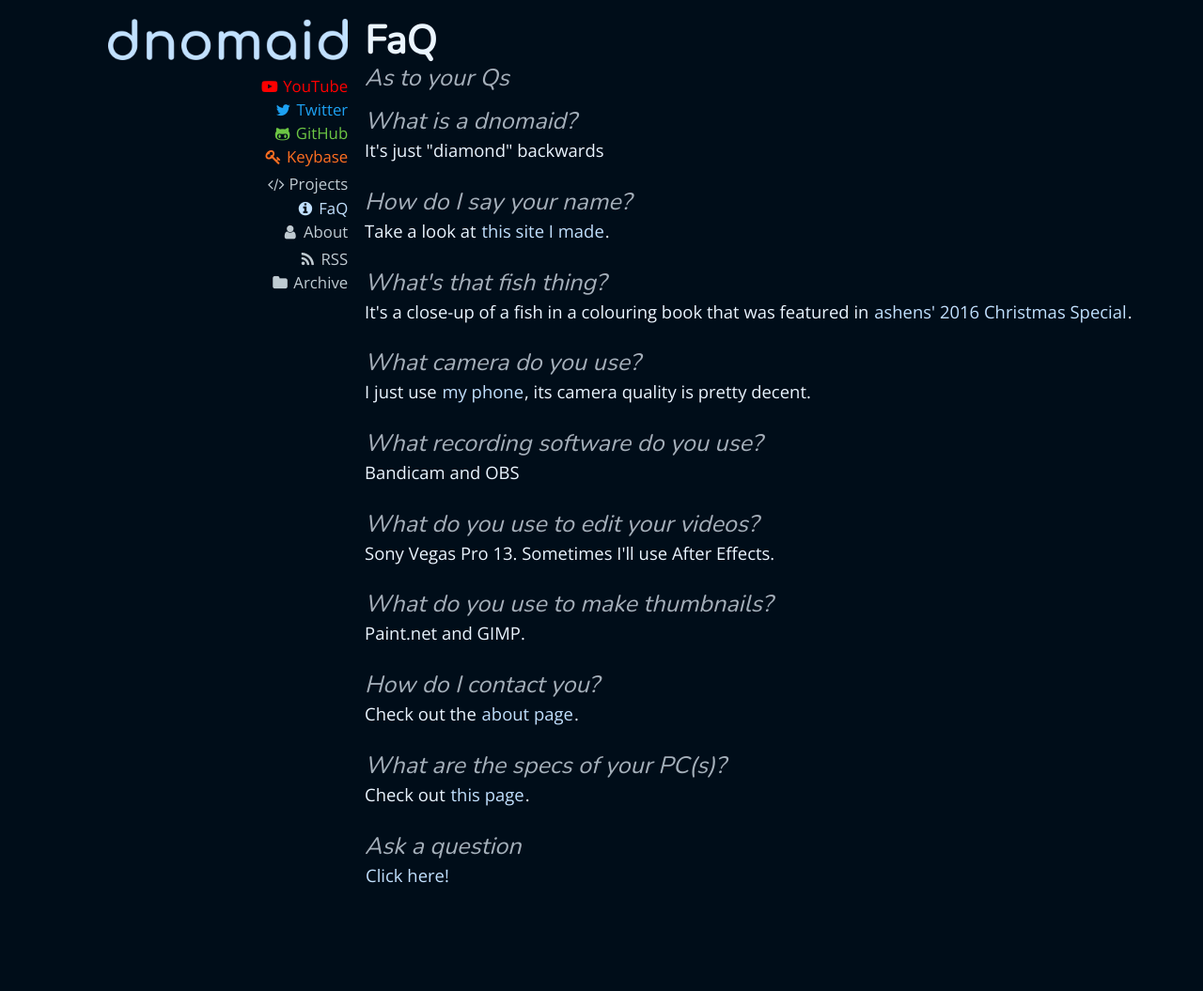
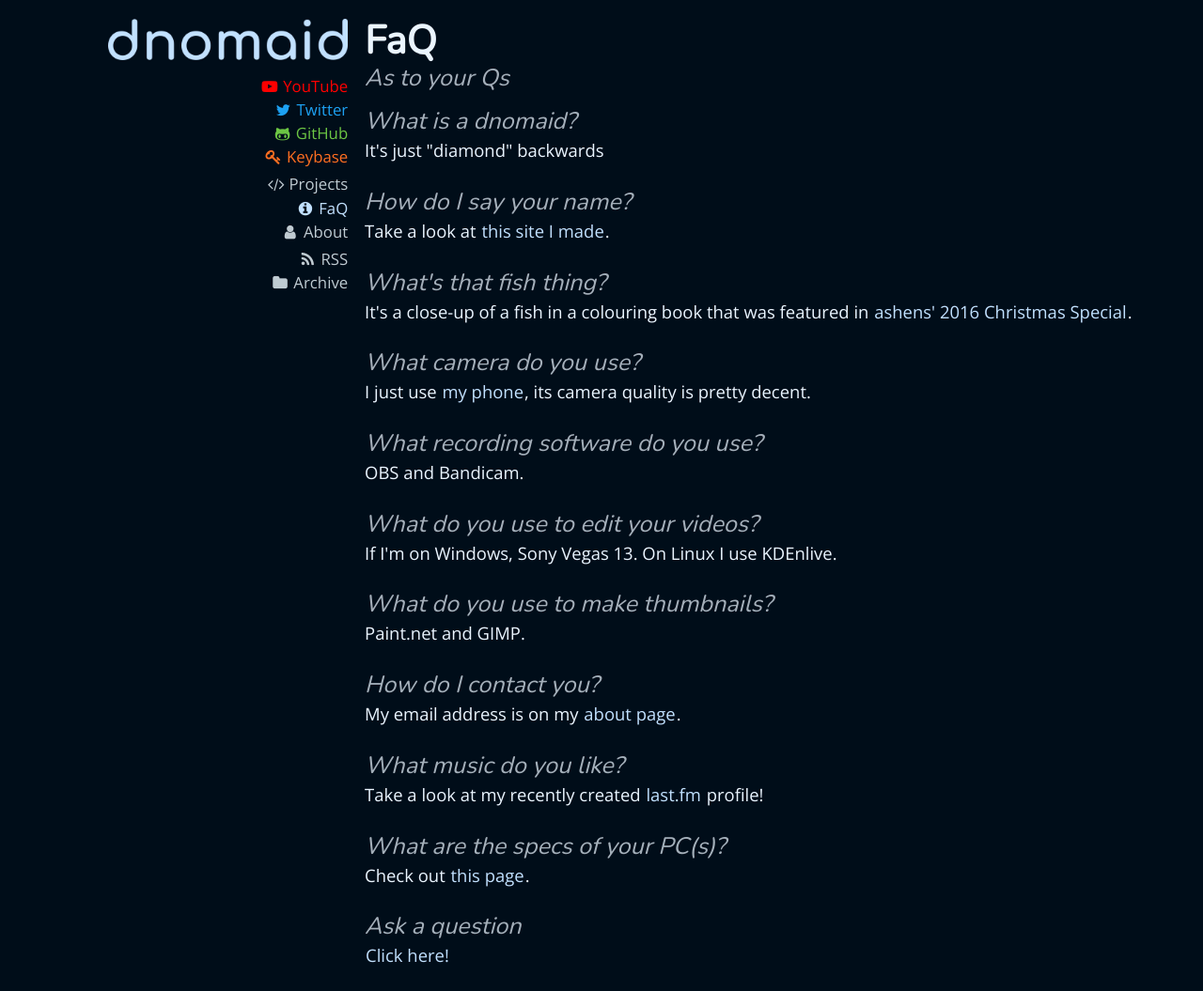
Before and after one commit to tomfishemoji/tomfishemoji.github.io, a Jekyll site: the page built from faq.html, in a window 1280 px wide and 1055 px high. Shown: the whole window at 94% size. Built offline with Jekyll 4.4.1, drawn with Linux system fonts in a browser that asks for light colours.

Commit message:
FaQ question updates

```diff
--- a/faq.html
+++ b/faq.html
@@ -20,16 +20,19 @@ smalltitle: As to your Qs
 <p>I just use <a href="/faq/devices/">my phone</a>, its camera quality is pretty decent.</p>
 
 <h4 id="rec-software"> What recording software do you use?</h4>
-<p>Bandicam and OBS</p>
+<p>OBS and Bandicam.</p>
 
 <h4 id="editing"> What do you use to edit your videos?</h4>
-<p>Sony Vegas Pro 13. Sometimes I'll use After Effects.</p>
+<p>If I'm on Windows, Sony Vegas 13. On Linux I use KDEnlive.</p>
 
 <h4 id="thumbnails"> What do you use to make thumbnails?</h4>
 <p>Paint.net and GIMP.</p>
 
 <h4 id="sayhi"> How do I contact you?</h4>
-<p>Check out the <a href="/about/">about page</a>.</p>
+<p>My email address is on my <a href="/about/">about page</a>.</p>
+
+<h4 id="music">What music do you like?</h4>
+<p>Take a look at my recently created <a href="https://www.last.fm/user/mrdnomaid">last.fm</a> profile!</p>
 
 <h4 id="specs"> What are the specs of your PC(s)?</h4>
 <p>Check out <a href="/faq/tech/">this page</a>.</p>
```
